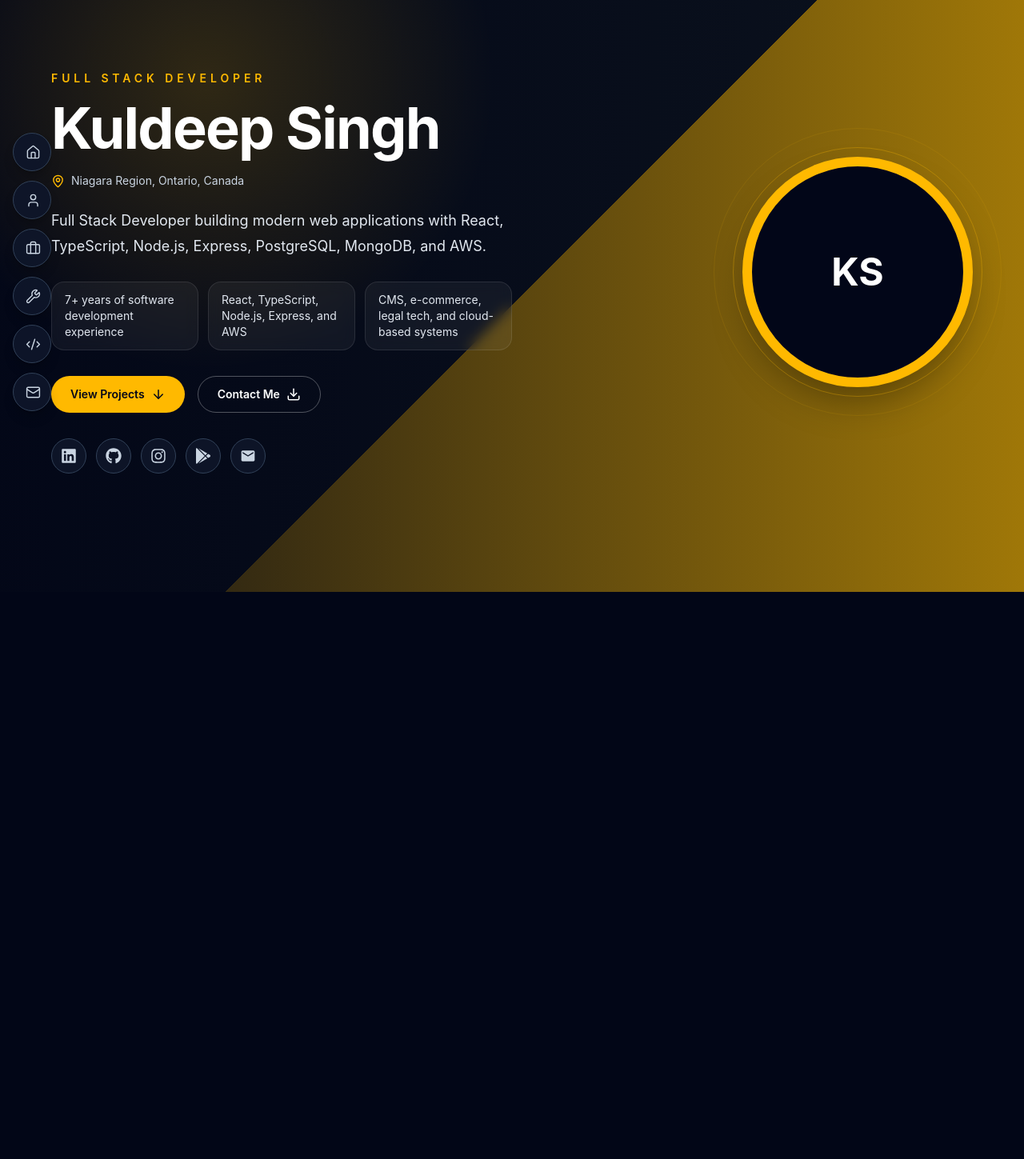
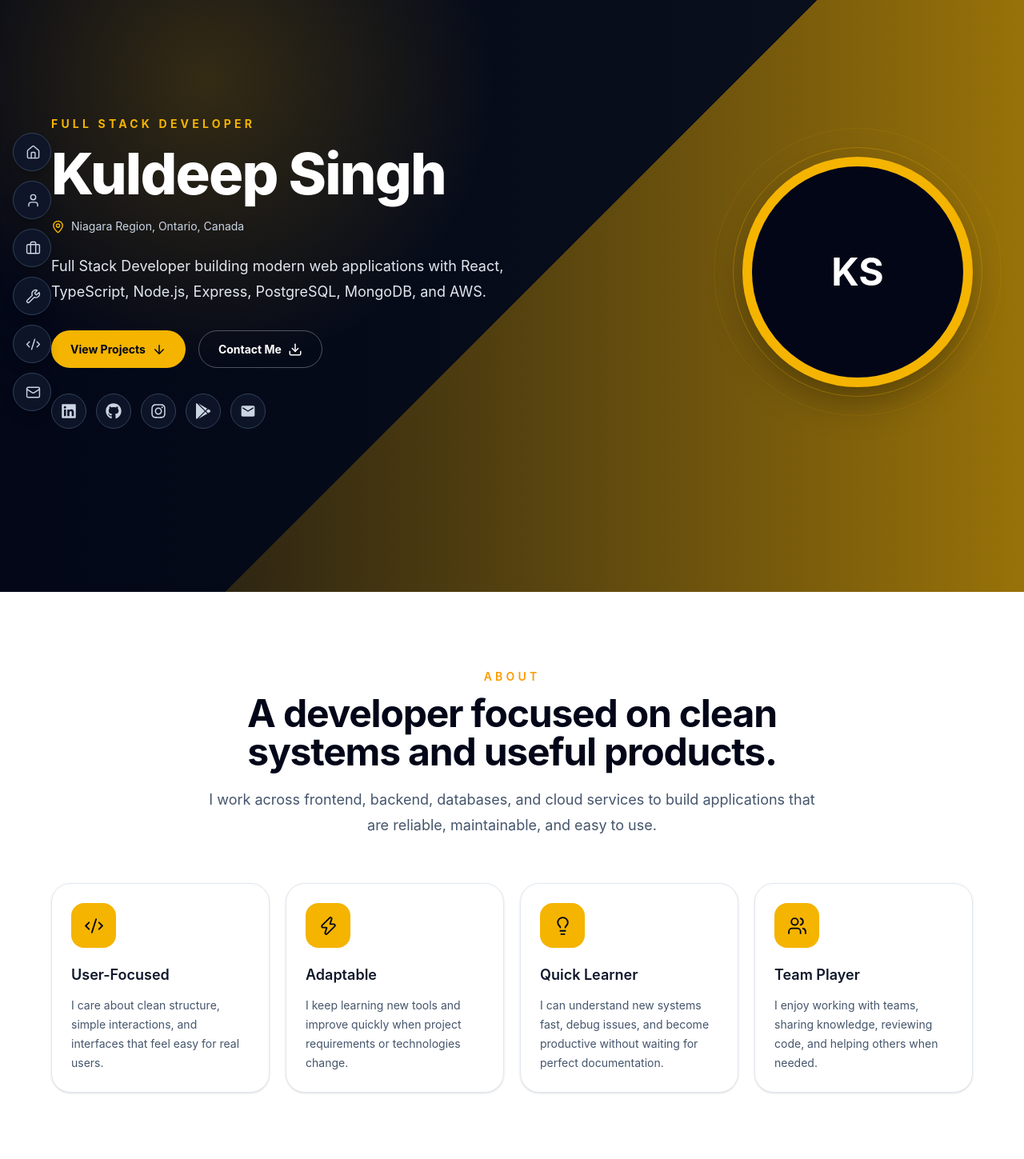
Before and after one commit to Gilpix/kuldeep-portfolio-v2, a React (Vite) app: page / in a window 1280 px wide. Shown: the part 60-1509 px from the top of the page at 80% size. Before the commit the page ends 800 px from the top, so only its background shows below. Built offline with nearby package versions, Linux system fonts and the light colour scheme.

Commit message:
style: add global theme tokens and animated hero

```diff
--- a/src/App.tsx
+++ b/src/App.tsx
@@ -5,6 +5,7 @@
  */
 
 import Navbar from "./components/layout/Navbar";
+import About from "./sections/About";
 import Hero from "./sections/Hero";
 
 function App() {
@@ -12,6 +13,7 @@ function App() {
     <main className="min-h-screen bg-slate-950 text-white">
       <Navbar />
       <Hero />
+      <About />
     </main>
   );
 }
--- /dev/null
+++ b/src/components/cards/FeatureCard.tsx
@@ -0,0 +1,39 @@
+/**
+ * FeatureCard.tsx
+ * Reusable animated card for values, skills, or highlights.
+ */
+
+import { motion } from "framer-motion";
+
+import type { AboutFeature } from "../../types/about";
+
+interface FeatureCardProps {
+  feature: AboutFeature;
+  index: number;
+}
+
+function FeatureCard({ feature, index }: FeatureCardProps) {
+  const Icon = feature.icon;
+
+  return (
+    <motion.article
+      initial={{ opacity: 0, y: 24 }}
+      whileInView={{ opacity: 1, y: 0 }}
+      viewport={{ once: true, amount: 0.25 }}
+      transition={{ duration: 0.5, delay: index * 0.08 }}
+      className="rounded-3xl border border-[var(--color-border)] bg-white p-6 shadow-sm transition hover:-translate-y-1 hover:border-[var(--color-primary)] hover:shadow-xl"
+    >
+      <div className="mb-5 inline-flex size-14 items-center justify-center rounded-2xl bg-[var(--color-primary)] text-[var(--color-dark)]">
+        <Icon size={25} strokeWidth={1.8} />
+      </div>
+
+      <h3 className="text-lg font-semibold text-slate-900">{feature.title}</h3>
+
+      <p className="mt-3 text-sm leading-6 text-slate-600">
+        {feature.description}
+      </p>
+    </motion.article>
+  );
+}
+
+export default FeatureCard;
--- /dev/null
+++ b/src/data/about.ts
@@ -0,0 +1,36 @@
+/**
+ * about.ts
+ * Content for the About section. Keeping text here makes the UI
+ * components cleaner and easier to update later.
+ */
+
+import { Code2, Lightbulb, Users, Zap } from "lucide-react";
+
+import type { AboutFeature } from "../types/about";
+
+export const aboutFeatures: AboutFeature[] = [
+  {
+    title: "User-Focused",
+    description:
+      "I care about clean structure, simple interactions, and interfaces that feel easy for real users.",
+    icon: Code2,
+  },
+  {
+    title: "Adaptable",
+    description:
+      "I keep learning new tools and improve quickly when project requirements or technologies change.",
+    icon: Zap,
+  },
+  {
+    title: "Quick Learner",
+    description:
+      "I can understand new systems fast, debug issues, and become productive without waiting for perfect documentation.",
+    icon: Lightbulb,
+  },
+  {
+    title: "Team Player",
+    description:
+      "I enjoy working with teams, sharing knowledge, reviewing code, and helping others when needed.",
+    icon: Users,
+  },
+];
--- a/src/index.css
+++ b/src/index.css
@@ -1,4 +1,24 @@
+/**
+ * index.css
+ * Global theme tokens and reusable portfolio classes.
+ * Change colors here once and the full website updates.
+ */
+
 @import "tailwindcss";
+
+:root {
+  --color-primary: #f4b400;
+  --color-primary-hover: #facc15;
+  --color-secondary: #101820;
+  --color-dark: #020617;
+  --color-surface: #0f172a;
+  --color-light: #ffffff;
+  --color-muted: #64748b;
+  --color-border: #e2e8f0;
+
+  --container-width: 72rem;
+  --section-padding-y: 6rem;
+}
 
 html {
   scroll-behavior: smooth;
@@ -7,6 +27,76 @@ html {
 body {
   margin: 0;
   font-family: Inter, system-ui, sans-serif;
-  background: #020617;
-  color: #f8fafc;
+  background: var(--color-dark);
+  color: var(--color-light);
 }
+
+.section-container {
+  max-width: var(--container-width);
+  margin: 0 auto;
+}
+
+.section-padding {
+  padding-top: var(--section-padding-y);
+  padding-bottom: var(--section-padding-y);
+}
+
+.section-label {
+  font-size: 0.875rem;
+  font-weight: 700;
+  letter-spacing: 0.3em;
+  text-transform: uppercase;
+  color: var(--color-primary);
+}
+
+.section-heading {
+  margin-top: 0.75rem;
+  font-size: clamp(2rem, 4vw, 3.5rem);
+  font-weight: 800;
+  line-height: 1.1;
+  letter-spacing: -0.04em;
+}
+
+.section-subheading {
+  margin-top: 1.25rem;
+  font-size: 1rem;
+  line-height: 1.9;
+  color: #64748b;
+}
+
+.primary-button {
+  display: inline-flex;
+  align-items: center;
+  gap: 0.5rem;
+  border-radius: 999px;
+  background: var(--color-primary);
+  color: var(--color-dark);
+  padding: 0.75rem 1.5rem;
+  font-size: 0.875rem;
+  font-weight: 700;
+  transition: 0.25s ease;
+}
+
+.primary-button:hover {
+  background: var(--color-primary-hover);
+  transform: translateY(-2px);
+}
+
+.secondary-button {
+  display: inline-flex;
+  align-items: center;
+  gap: 0.5rem;
+  border-radius: 999px;
+  border: 1px solid rgb(255 255 255 / 0.3);
+  color: white;
+  padding: 0.75rem 1.5rem;
+  font-size: 0.875rem;
+  font-weight: 700;
+  transition: 0.25s ease;
+}
+
+.secondary-button:hover {
+  border-color: var(--color-primary);
+  color: var(--color-primary);
+  transform: translateY(-2px);
+}
--- /dev/null
+++ b/src/sections/About.tsx
@@ -0,0 +1,74 @@
+/**
+ * About.tsx
+ * Introduces the developer and explains the working style through
+ * reusable feature cards and a short professional bio.
+ */
+
+import FeatureCard from "../components/cards/FeatureCard";
+import { aboutFeatures } from "../data/about";
+import { profile } from "../data/profile";
+
+function About() {
+  return (
+    <section id="about" className="bg-white px-4 py-24 text-slate-950 sm:px-6 lg:px-12">
+      <div className="mx-auto max-w-6xl">
+        <div className="mx-auto max-w-3xl text-center">
+          <p className="text-sm font-semibold uppercase tracking-[0.3em] text-amber-500">
+            About
+          </p>
+
+          <h2 className="mt-3 text-3xl font-bold tracking-tight sm:text-5xl">
+            A developer focused on clean systems and useful products.
+          </h2>
+
+          <p className="mt-5 text-base leading-8 text-slate-600 sm:text-lg">
+            I work across frontend, backend, databases, and cloud services to
+            build applications that are reliable, maintainable, and easy to use.
+          </p>
+        </div>
+
+        <div className="mt-14 grid gap-5 sm:grid-cols-2 lg:grid-cols-4">
+          {aboutFeatures.map((feature, index) => (
+            <FeatureCard key={feature.title} feature={feature} index={index} />
+            ))}
+        </div>
+
+        <div className="mt-20 grid items-center gap-12 lg:grid-cols-[0.8fr_1.2fr]">
+          <div className="flex justify-center lg:justify-start">
+            {/* Temporary profile block. We’ll replace it with your real image later. */}
+            <div className="flex size-64 items-center justify-center rounded-[2rem] bg-slate-950 text-6xl font-bold text-amber-400 shadow-2xl shadow-slate-300/80">
+              KS
+            </div>
+          </div>
+
+          <div>
+            <h3 className="text-2xl font-bold text-slate-900 sm:text-3xl">
+              Hi, I’m {profile.name}.
+            </h3>
+
+            <div className="mt-5 space-y-5 text-base leading-8 text-slate-600">
+              <p>
+                I’m a Full Stack Developer based in Ontario, Canada, with
+                experience building CMS platforms, e-commerce systems, legal
+                tech tools, and cloud-based applications.
+              </p>
+
+              <p>
+                My recent work focuses on React, TypeScript, RTK Query,
+                Node.js, Express, PostgreSQL, MongoDB, AWS Lambda, API Gateway,
+                Amplify, S3, and RDS.
+              </p>
+
+              <p>
+                I enjoy building interfaces that are simple for users and code
+                structures that are easy for teams to maintain.
+              </p>
+            </div>
+          </div>
+        </div>
+      </div>
+    </section>
+  );
+}
+
+export default About;
--- a/src/sections/Hero.tsx
+++ b/src/sections/Hero.tsx
@@ -77,6 +77,13 @@
  * diagonal gold/dark identity in a modern responsive layout.
  */
 
+/**
+ * Hero.tsx
+ * Premium landing section with motion, central profile data,
+ * and global theme colors for easy future rebranding.
+ */
+
+import { motion } from "framer-motion";
 import { ArrowDown, Download, MapPin } from "lucide-react";
 
 import SocialLink from "../components/ui/SocialLink";
@@ -86,26 +93,26 @@ function Hero() {
   return (
     <section
       id="home"
-      className="relative flex min-h-screen items-center overflow-hidden bg-slate-950 px-4 pb-16 pt-28 sm:px-6 lg:px-12 lg:py-20"
+      className="relative flex min-h-screen items-center overflow-hidden bg-[var(--color-dark)] px-4 pb-16 pt-28 sm:px-6 lg:px-12 lg:py-20"
     >
-      {/* Diagonal background inspired by the old portfolio design. */}
-      <div className="absolute inset-0 bg-[linear-gradient(135deg,#101820_0%,#101820_52%,#f4b400_52%,#f4b400_100%)]" />
+      <div className="absolute inset-0 bg-[linear-gradient(135deg,var(--color-secondary)_0%,var(--color-secondary)_52%,var(--color-primary)_52%,var(--color-primary)_100%)]" />
+      <div className="absolute inset-0 bg-[radial-gradient(circle_at_20%_20%,rgba(244,180,0,0.2),transparent_30%),linear-gradient(90deg,rgba(2,6,23,0.94),rgba(2,6,23,0.38))]" />
 
-      {/* Soft overlay keeps text readable on all screen sizes. */}
-      <div className="absolute inset-0 bg-[radial-gradient(circle_at_20%_20%,rgba(244,180,0,0.18),transparent_30%),linear-gradient(90deg,rgba(2,6,23,0.92),rgba(2,6,23,0.35))]" />
+      <div className="section-container relative grid w-full items-center gap-12 lg:grid-cols-[1.1fr_0.9fr]">
+        <motion.div
+          initial={{ opacity: 0, y: 28 }}
+          animate={{ opacity: 1, y: 0 }}
+          transition={{ duration: 0.7 }}
+          className="max-w-3xl"
+        >
+          <p className="section-label">{profile.role}</p>
 
-      <div className="relative mx-auto grid w-full max-w-6xl items-center gap-12 lg:grid-cols-[1.1fr_0.9fr]">
-        <div className="max-w-3xl">
-          <p className="mb-4 text-xs font-semibold uppercase tracking-[0.35em] text-amber-400 sm:text-sm">
-            {profile.role}
-          </p>
-
-          <h1 className="text-5xl font-bold tracking-tight text-white sm:text-6xl lg:text-7xl">
+          <h1 className="mt-4 text-5xl font-extrabold tracking-tight text-white sm:text-6xl lg:text-7xl">
             {profile.name}
           </h1>
 
           <div className="mt-5 flex items-center gap-2 text-sm text-slate-300">
-            <MapPin size={17} className="text-amber-400" />
+            <MapPin size={17} className="text-[var(--color-primary)]" />
             <span>{profile.location}</span>
           </div>
 
@@ -113,32 +120,13 @@ function Hero() {
             {profile.summary}
           </p>
 
-          <div className="mt-7 grid gap-3 sm:max-w-xl sm:grid-cols-3">
-            {profile.highlights.map((highlight) => (
-              <div
-                key={highlight}
-                className="rounded-2xl border border-white/10 bg-white/5 px-4 py-3 text-sm text-slate-200 backdrop-blur"
-              >
-                {highlight}
-              </div>
-            ))}
-          </div>
-
           <div className="mt-8 flex flex-wrap gap-4">
-            <a
-              href="#projects"
-              className="inline-flex items-center gap-2 rounded-full bg-amber-400 px-6 py-3 text-sm font-semibold text-slate-950 transition hover:bg-amber-300"
-            >
-              View Projects
-              <ArrowDown size={18} />
+            <a href="#projects" className="primary-button">
+              View Projects <ArrowDown size={18} />
             </a>
 
-            <a
-              href="#contact"
-              className="inline-flex items-center gap-2 rounded-full border border-white/30 px-6 py-3 text-sm font-semibold text-white transition hover:border-amber-400 hover:text-amber-400"
-            >
-              Contact Me
-              <Download size={18} />
+            <a href="#contact" className="secondary-button">
+              Contact Me <Download size={18} />
             </a>
           </div>
 
@@ -147,16 +135,20 @@ function Hero() {
               <SocialLink key={social.platform} social={social} />
             ))}
           </div>
-        </div>
+        </motion.div>
 
-        <div className="flex justify-center lg:justify-end">
-          {/* Image placeholder for now. We’ll replace this with profile.png later. */}
-          <div className="relative flex size-56 items-center justify-center rounded-full border-[12px] border-amber-400 bg-slate-950 text-5xl font-bold text-white shadow-2xl shadow-black/40 sm:size-72">
-            <div className="absolute -inset-6 rounded-full border border-amber-400/30" />
-            <div className="absolute -inset-12 rounded-full border border-amber-400/10" />
+        <motion.div
+          initial={{ opacity: 0, scale: 0.88 }}
+          animate={{ opacity: 1, scale: 1 }}
+          transition={{ duration: 0.8, delay: 0.15 }}
+          className="flex justify-center lg:justify-end"
+        >
+          <div className="relative flex size-56 items-center justify-center rounded-full border-[12px] border-[var(--color-primary)] bg-[var(--color-dark)] text-5xl font-bold text-white shadow-2xl shadow-black/40 sm:size-72">
+            <div className="absolute -inset-6 rounded-full border border-[var(--color-primary)]/30" />
+            <div className="absolute -inset-12 rounded-full border border-[var(--color-primary)]/10" />
             KS
           </div>
-        </div>
+        </motion.div>
       </div>
     </section>
   );
--- /dev/null
+++ b/src/types/about.ts
@@ -0,0 +1,12 @@
+/**
+ * about.ts
+ * Types for About section cards and personal introduction content.
+ */
+
+import type { LucideIcon } from "lucide-react";
+
+export interface AboutFeature {
+  title: string;
+  description: string;
+  icon: LucideIcon;
+}
```
